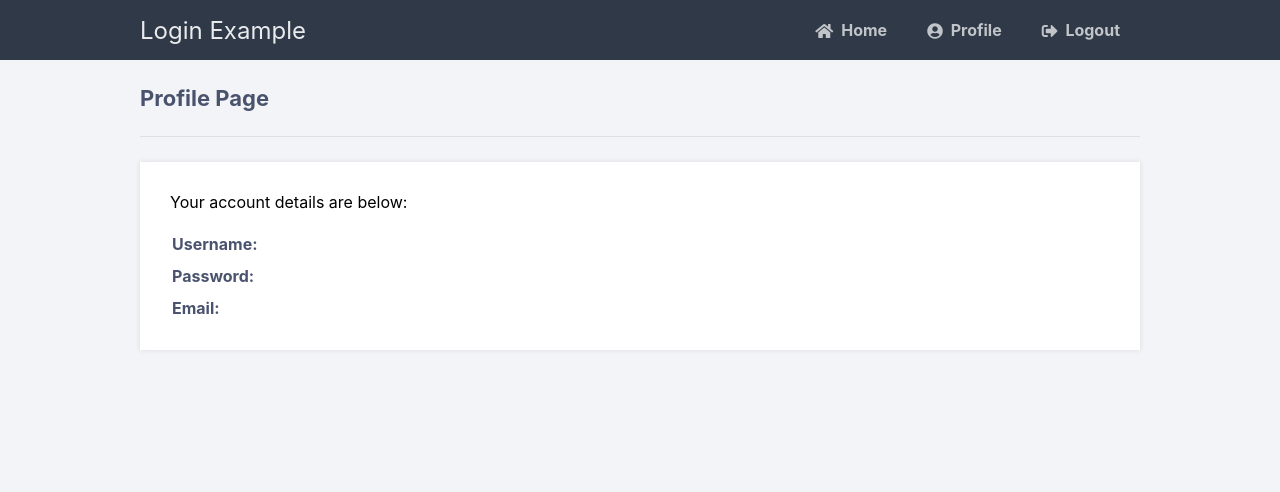
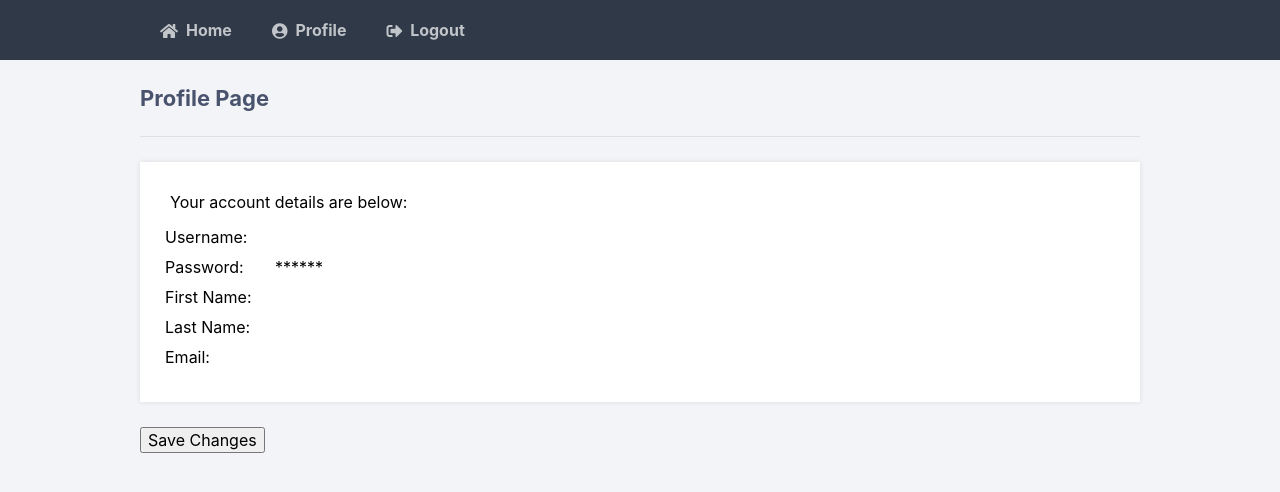
Before and after one commit to xianpeng-sun-1159800/Biosecurity, a Flask app: template templates/profile.html in a window 1280 px wide. Shown: the top 492 px of the page. Run offline with Flask 3, Linux system fonts and the light colour scheme; the template is opened without the code that fills it, so the values that code supplies are empty.

Commit message:
commit 3

```diff
--- a/app.py
+++ b/app.py
@@ -1,3 +1,5 @@
+import os
+
 from flask import Flask
 from flask import render_template
 from flask import request
@@ -8,6 +10,8 @@
 from datetime import datetime
 import mysql.connector
 from mysql.connector import FieldType
+from werkzeug.utils import secure_filename
+
 import connect
 from flask_hashing import Hashing
 
@@ -28,39 +32,27 @@
     dbconn = connection.cursor(dictionary=True)
     return dbconn
 
-# http://localhost:5000/login/ - this will be the login page, we need to use both GET and POST requests
 @app.route('/login/', methods=['GET', 'POST'])
 def login():
-    # Output message if something goes wrong...
     msg = ''
-    # Check if "username" and "password" POST requests exist (user submitted form)
     if request.method == 'POST' and 'username' in request.form and 'password' in request.form:
-        # Create variables for easy access
         username = request.form['username']
         user_password = request.form['password']
-        # Check if account exists using MySQL
         cursor = getDictCursor()
         cursor.execute('SELECT * FROM user WHERE name = %s', (username,))
-        # Fetch one record and return result
         account = cursor.fetchone()
         if account is not None:
             password = account["password"]
             if hashing.check_value(password, user_password, salt='abcd'):
-            # If account exists in accounts table
-            # Create session data, we can access this data in other routes
                 session['loggedin'] = True
                 session['id'] = account['user_id']
                 session['username'] = account['name']
                 session['userrole'] = account['role']
-                # Redirect to home page
                 return redirect(url_for('home'))
             else:
-                #password incorrect
                 msg = 'Incorrect password!'
         else:
-            # Account doesnt exist or username incorrect
             msg = 'Incorrect username'
-    # Show the login form with message (if any)
     return render_template('index.html', msg=msg)
 
 @app.route('/')
@@ -108,10 +100,10 @@
 def home():
     # Check if user is loggedin
     if 'loggedin' in session:
-        # user = db.query("select * from user")
-        # return render_template('home.html', user=user)
-        return render_template('home.html', username=session['username'], userrole=session['userrole'])
-    # User is not loggedin redirect to login page
+        cursor = getDictCursor()
+        cursor.execute('SELECT * FROM guide')
+        guides = cursor.fetchall()
+        return render_template('home.html', username=session['username'], userrole=session['userrole'], guides=guides)
     return redirect(url_for('login'))
 
 # http://localhost:5000/profile - this will be the profile page, only accessible for loggedin users
@@ -182,14 +174,18 @@
             return redirect(url_for('home'))
     return redirect(url_for('login'))
 
+# Define a route to handle the deletion of a guide with a specified ID through a POST request
 @app.route('/guides/delete/<int:guide_id>', methods=['POST'])
 def delete_guide(guide_id):
+    # Get a database cursor object
     cursor = getDictCursor()
-    # Delete the guide from the database
+    # SQL query statement to delete guide information related to the specified horticulture_id
     sql = "DELETE FROM guide WHERE horticulture_id=%s"
+    # Execute the SQL query, using a placeholder to insert the guide_id into the SQL statement
     cursor.execute(sql, (guide_id,))
+    # Return a message indicating successful deletion to the client
+    return "Guide deleted successfully"
 
-    return "Guide deleted successfully"
 
 @app.route('/guides/edit/<int:horticulture_id>', methods=['POST'])
 def edit_guide(horticulture_id):
@@ -208,8 +204,14 @@
 @app.route('/delete_user/<int:user_id>', methods=['POST'])
 def delete_user(user_id):
     cursor = getDictCursor()
+    sql = "SELECT * FROM user WHERE user_id = %s" % user_id
+    cursor.execute(sql)
+    user = cursor.fetchone()
     cursor.execute("DELETE FROM user WHERE user_id=%s", (user_id,))
-    return redirect(url_for('user_management'))
+    if user["role"] == 2:
+        return redirect(url_for('staff_management'))
+    else:
+        return redirect(url_for('user_management'))
 
 # Route for updating a user
 @app.route('/update_user', methods=['POST'])
@@ -226,5 +228,50 @@
     return 'Error updating user information', 500  # Return error response
 
 
+app.config['UPLOAD_FOLDER'] = 'static'
+@app.route('/guides/create', methods=['POST'])
+def create_guide():
+    data = request.form
+    primary_image = request.files['primary_image']  # Get the uploaded image file
+
+    try:
+        if primary_image:
+            primary_image.save(os.path.join(app.config['UPLOAD_FOLDER'], primary_image.filename))
+            primary_image_path = primary_image.filename
+        else:
+            primary_image_path = None
+
+        cursor = getDictCursor()
+        sql = "INSERT INTO guide (horticulture_item_type, present_in_NZ, common_name, scientific_name, key_characteristics, biology_description, symptoms, primary_image) VALUES (%s, %s, %s, %s, %s, %s, %s, %s)"
+        cursor.execute(sql, (
+            "pest", "yes", data['common_name'], data['scientific_name'],
+            data['key_characteristics'], data['biology_description'], data['symptoms'], primary_image_path))
+    except Exception as e:
+        print(e)
+
+    return redirect(url_for('guide_management'))
+
+@app.route('/profile/update', methods=['POST'])
+def update_profile():
+    if request.method == 'POST':
+        cursor = getDictCursor()
+
+        data = request.get_json()
+        first_name = data['first_name']
+        last_name = data['last_name']
+        email = data['email']
+
+        password = data['password']
+        if password != "******":
+            hashed = hashing.hash_value(password, salt='abcd')
+            sql = "UPDATE user SET password=%s, first_name=%s, last_name=%s WHERE email=%s"
+            cursor.execute(sql, (hashed, first_name, last_name, email))
+        else:
+            sql = "UPDATE user SET first_name=%s, last_name=%s WHERE email=%s"
+            cursor.execute(sql, (first_name, last_name, email))
+        return 'User information updated successfully!', 200  # Return success response
+    return 'Error updating user information', 500  # Return error response
+
+
 if __name__ == '__main__':
     app.run(debug=True)
--- a/templates/layout.html
+++ b/templates/layout.html
@@ -15,17 +15,27 @@
   <body class="loggedin">
     <nav class="navtop">
       <div>
-        <h1>Login Example</h1>
+
         {% if userrole %}
+          {% if userrole == 1 %}
+            <h1>Hi Horticulturalists</h1>
+          {% elif userrole == 2 %}
+            <h1>Hi Staff</h1>
+          {% elif userrole == 3 %}
+            <h1>Hi admin</h1>
+          {% endif %}
           {% if userrole > 1 %}
             <a href="{{ url_for('user_management') }}"
-              ><i class="fas fa-home"></i>User Management</a
+              ><i class="fas fa-home"></i>Users</a
+            >
+            <a href="{{ url_for('guide_management') }}"
+              ><i class="fas fa-home"></i>Guides</a
             >
           {% endif %}
 
           {% if userrole > 2 %}
-            <a href="{{ url_for('guide_management') }}"
-              ><i class="fas fa-home"></i>Guide Management</a
+            <a href="{{ url_for('staff_management') }}"
+              ><i class="fas fa-home"></i>Staffs</a
             >
           {% endif %}
         {% endif %}
--- a/templates/profile.html
+++ b/templates/profile.html
@@ -6,19 +6,62 @@
 <h2>Profile Page</h2>
 <div>
     <p>Your account details are below:</p>
-    <table>
-        <tr>
-            <td>Username:</td>
-            <td>{{ account['name'] }}</td>
-        </tr>
-        <tr>
-            <td>Password:</td>
-            <td>{{ account['password'] }}</td>
-        </tr>
-        <tr>
-            <td>Email:</td>
-            <td>{{ account['email'] }}</td>
-        </tr>
-    </table>
+    <div class="form-group">
+        <label for="username" class="label">Username:</label>
+        <div id="username" class="editable">{{ account.username }}</div>
+    </div>
+    <div class="form-group">
+        <label for="password" class="label">Password:</label>
+        <div id="password" class="editable" contenteditable>******</div>
+    </div>
+    <div class="form-group">
+        <label for="first_name" class="label">First Name:</label>
+        <div id="first_name" class="editable" contenteditable>{{ account.first_name | default('')}}</div>
+    </div>
+    <div class="form-group">
+        <label for="last_name" class="label">Last Name:</label>
+        <div id="last_name" class="editable" contenteditable>{{ account.last_name | default('') }}</div>
+    </div>
+    <div class="form-group">
+        <label for="email" class="label">Email:</label>
+        <div id="email" class="editable">{{ account.email }}</div>
+    </div>
 </div>
+<button onclick="saveChanges()">Save Changes</button>
+
+<script>
+    function saveChanges() {
+        const password = document.getElementById('password').innerText;
+        const first_name = document.getElementById('first_name').innerText;
+        const last_name = document.getElementById('last_name').innerText;
+        const email = document.getElementById('email').innerText;
+
+        // Send the updated data to the server using Fetch API
+        fetch('/profile/update', {
+            method: 'POST',
+            headers: {
+                'Content-Type': 'application/json'
+            },
+            body: JSON.stringify({ password: password, first_name: first_name, last_name: last_name, email: email })
+        }).then(response => {
+            // Handle response if needed
+            console.log('Changes saved successfully');
+        }).catch(error => {
+            console.error('Error:', error);
+        });
+    }
+</script>
+
+<style>
+    .form-group {
+        display: flex;
+        align-items: center;
+        margin-bottom: 10px;
+    }
+
+    .form-group .label {
+        width: 100px; /* Adjust width as needed */
+        margin-right: 10px; /* Adjust spacing between label and editable content */
+    }
+</style>
 {% endblock %}
--- a/templates/register.html
+++ b/templates/register.html
@@ -21,7 +21,7 @@
 				<label for="password">
 					<i class="fas fa-lock"></i>
 				</label>
-				<input type="password" name="password" placeholder="Password" id="password" required>
+				<input type="password" name="password" placeholder="Password" id="password" pattern="(?=.*\d)(?=.*[a-z])(?=.*[A-Z]).{8,}" title="Password must be at least 8 characters long and include at least one lowercase letter, one uppercase letter, and one number" required>
 				<label for="email">
 					<i class="fas fa-envelope"></i>
 				</label>
```
Also changed, not shown: templates/home.html (+16 -0 lines), static/NZSTORY-GROWERS-60.png (added).
